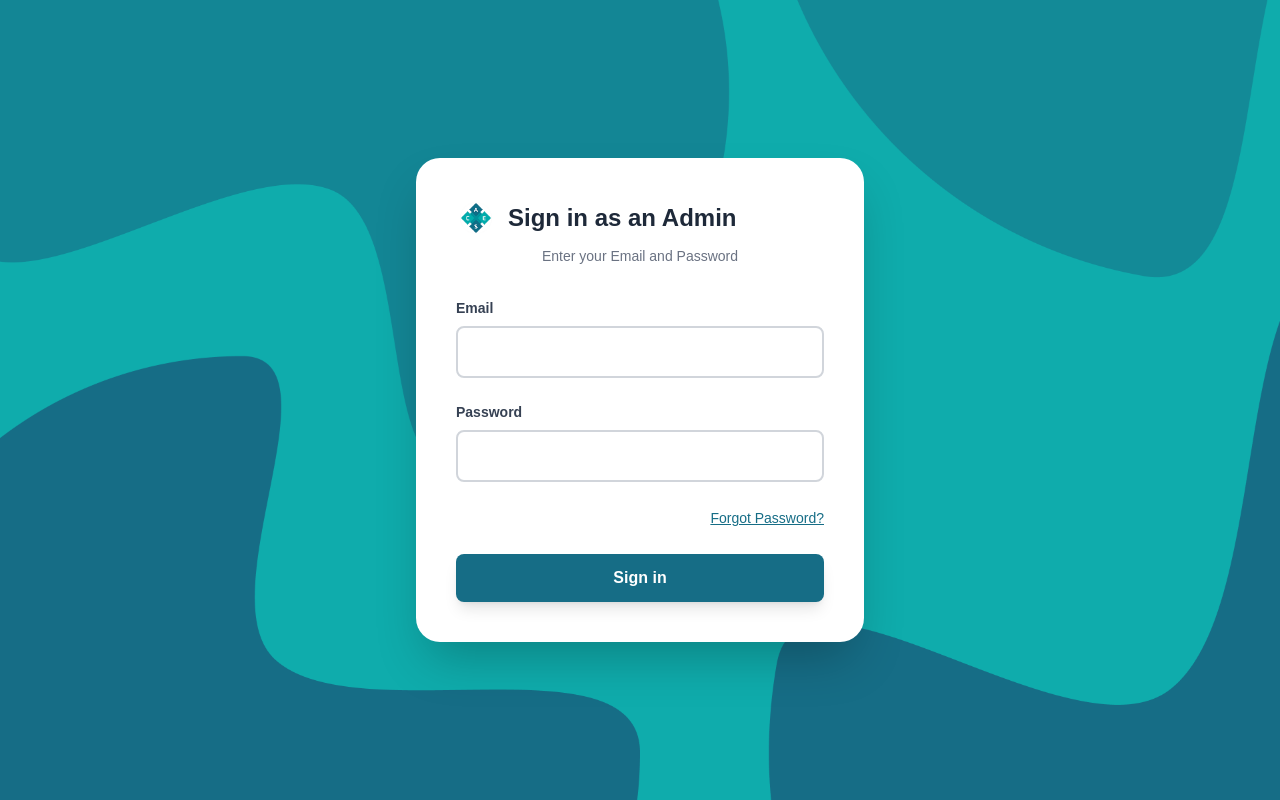
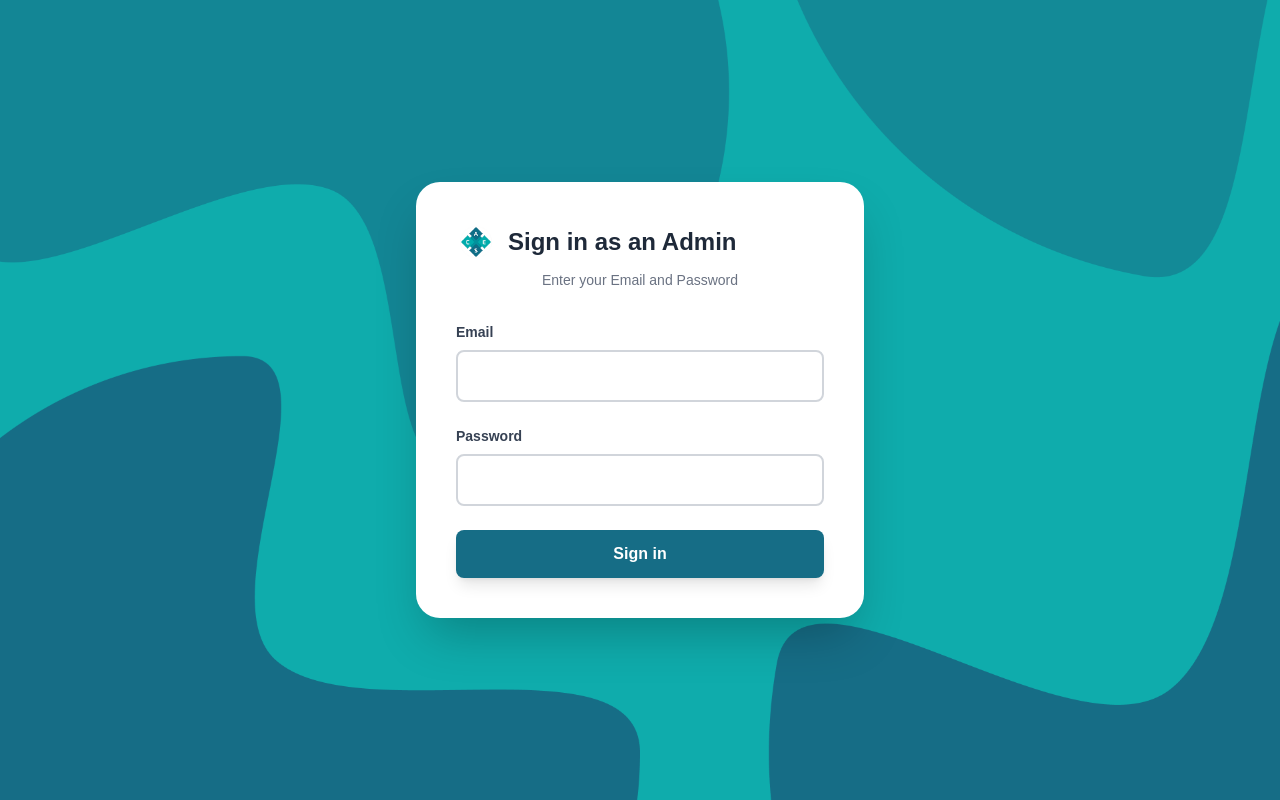
Before and after one commit to acesuniben/Nexus_website, a Next.js app in the folder aces-dashboard/: page / in a window 1280 px wide. Built offline with nearby package versions, Linux system fonts and the light colour scheme.

Commit message:
cleaned up ui

```diff
--- a/aces-dashboard/src/app/page.tsx
+++ b/aces-dashboard/src/app/page.tsx
@@ -120,7 +120,7 @@ export default function Home() {
               name="email"
               value={email}
               onChange={(e) => setEmail(e.target.value)}
-              className="w-full px-4 py-3 border-2 rounded-lg focus:outline-none focus:ring-2 transition-all duration-200"
+              className="w-full px-4 py-3 border-2 rounded-lg bg-white text-gray-900 focus:outline-none focus:ring-2 transition-all duration-200"
               style={
                 {
                   borderColor: "#D1D5DB",
@@ -153,7 +153,7 @@ export default function Home() {
               name="password"
               value={password}
               onChange={(e) => setPassword(e.target.value)}
-              className="w-full px-4 py-3 border-2 rounded-lg focus:outline-none focus:ring-2 transition-all duration-200"
+              className="w-full px-4 py-3 border-2 rounded-lg bg-white text-gray-900 focus:outline-none focus:ring-2 transition-all duration-200"
               style={
                 {
                   borderColor: "#D1D5DB",
@@ -172,16 +172,7 @@ export default function Home() {
             />
           </div>
 
-          {/* Forgot Password Link */}
-          <div className="text-right mb-6">
-            <a
-              href="#"
-              className="text-sm underline hover:opacity-80"
-              style={{ color: "#166D86" }}
-            >
-              Forgot Password?
-            </a>
-          </div>
+          {/* Forgot Password Link removed */}
 
           {/* Sign In Button */}
           <button
```
